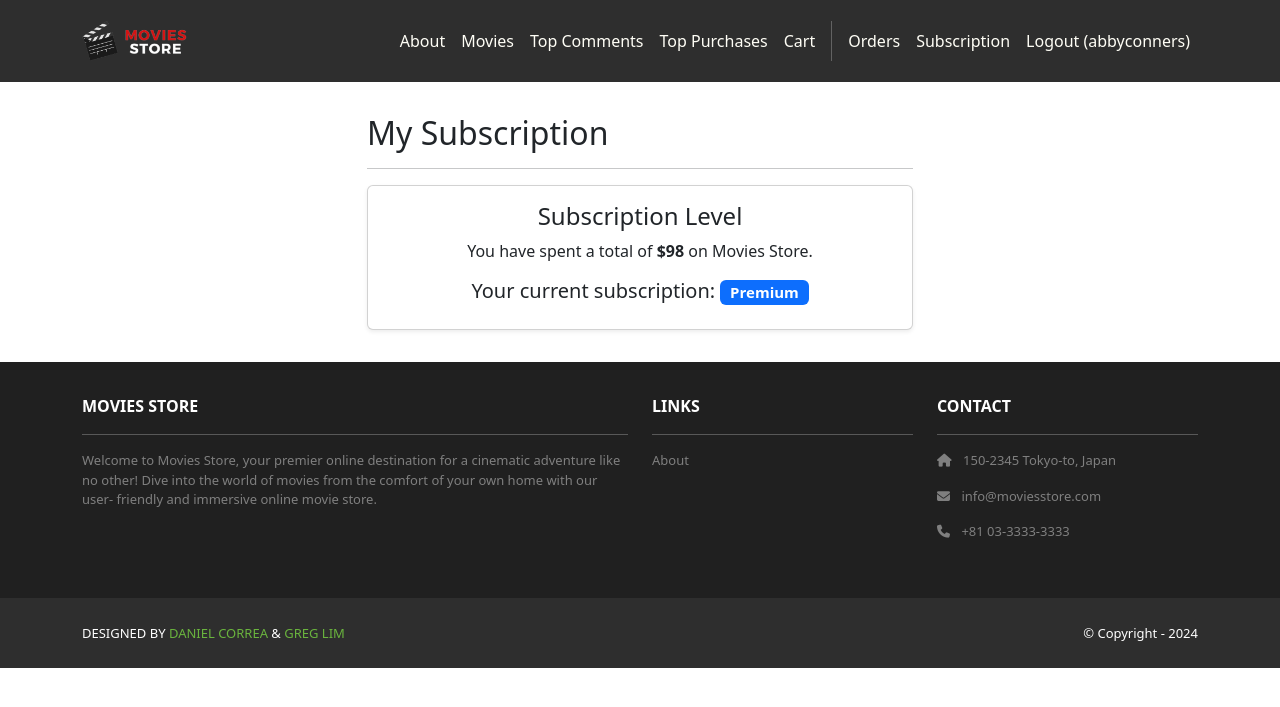
After one commit to abigailconnersgt-lgtm/moviesstore, a Django app: page /cart/subscriptionlevel/ in a window 1280 px wide. The commit adds this page. Shown: the top 707 px of the page. Run offline with Django 5.2, Linux system fonts and the light colour scheme; a user stored in the database is signed in; data comes from the database, SQL or seed files in the repository; both versions use the stored data as it was after the commit; some libraries are stand-ins or nearby versions.

Commit message:
subscription

```diff
--- /dev/null
+++ b/cart/templates/cart/subscription.html
@@ -0,0 +1,26 @@
+{% extends 'base.html' %}
+{% block content %}
+<div class="p-3">
+    <div class="container">
+        <div class="row mt-3">
+            <div class="col-md-6 mx-auto mb-3">
+                <h2>{{ template_data.title }}</h2>
+                <hr />
+                <div class="card shadow-sm">
+                    <div class="card-body text-center">
+                        <h4 class="card-title">Subscription Level</h4>
+                        <p class="card-text">
+                            You have spent a total of
+                            <strong>${{ template_data.total_spent }}</strong> on Movies Store.
+                        </p>
+                        <h5 class="mt-3">
+                            Your current subscription:
+                            <span class="badge bg-primary">{{ template_data.level }}</span>
+                        </h5>
+                    </div>
+                </div>
+            </div>
+        </div>
+    </div>
+</div>
+{% endblock content %}
--- a/cart/urls.py
+++ b/cart/urls.py
@@ -6,5 +6,6 @@ urlpatterns = [
     path('<int:id>/add/', views.add, name='cart.add'),
     path('clear/', views.clear, name='cart.clear'),
     path('purchase/', views.purchase, name='cart.purchase'),
-    path('toppurchases/', views.top_purchases, name='cart.top_purchases')
+    path('toppurchases/', views.top_purchases, name='cart.top_purchases'),
+    path('subscriptionlevel/', views.subscription_level, name='cart.subscription_level')
 ]
--- a/cart/views.py
+++ b/cart/views.py
@@ -68,3 +68,25 @@ def purchase(request):
     template_data['title'] = 'Purchase confirmation'
     template_data['order_id'] = order.id
     return render(request, 'cart/purchase.html', ({'template_data' : template_data}))
+
+@login_required
+def subscription_level(request):
+    # Calculate total amount spent by the logged-in user
+    total_spent = (
+        Order.objects.filter(user=request.user)
+        .aggregate(total=Sum('total'))['total'] or 0
+    )
+
+    # Determine subscription level
+    if total_spent < 15:
+        level = "Basic"
+    elif 15 <= total_spent <= 30:
+        level = "Medium"
+    else:
+        level = "Premium"
+
+    template_data = {}
+    template_data['title'] = 'My Subscription'
+    template_data['total_spent'] = total_spent
+    template_data['level'] = level
+    return render(request, "cart/subscription.html", ({'template_data' : template_data}))
--- a/moviesstore/templates/base.html
+++ b/moviesstore/templates/base.html
@@ -49,6 +49,7 @@
                         <div class="vr bg-white mx-2 d-none d-lg-block"></div>
                         {% if user.is_authenticated %}
                         <a class="nav-link" href="{% url 'accounts.orders' %}">Orders</a>
+                        <a class="nav-link" href="{% url 'cart.subscription_level' %}">Subscription</a>
                         <a class="nav-link" href=" {% url 'accounts.logout' %}">Logout ({{user.username}})</a>
                         {% else %}
                         <a class="nav-link" href=" {% url 'accounts.login' %}">Login</a>
```
Also changed, not shown: db.sqlite3.
